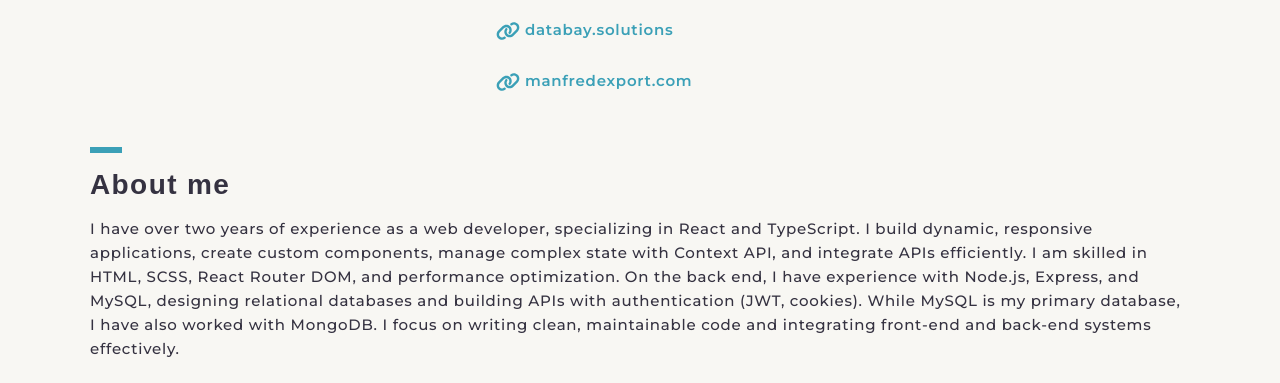
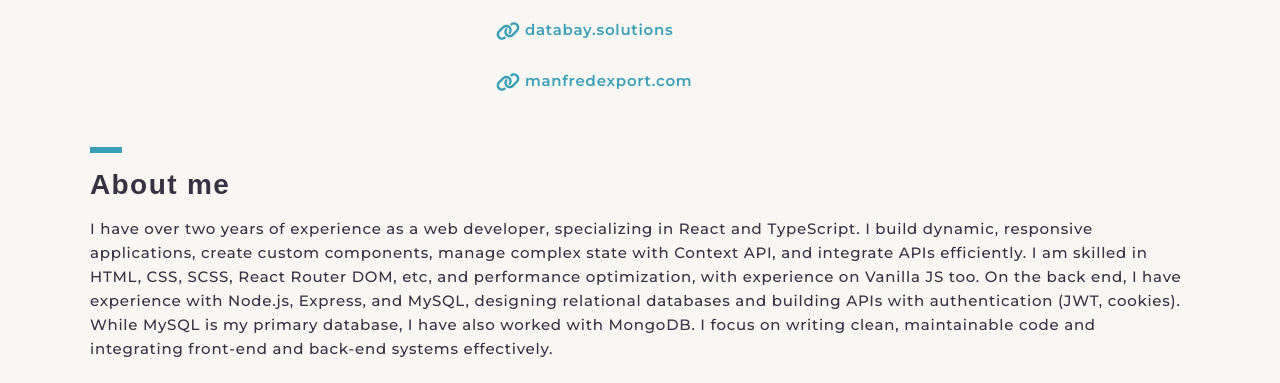
Before and after one commit to salino3/my-cv-english-latest, a plain HTML site: page index.html in a window 1280 px wide. Shown: the part 569-952 px from the top of the page. Drawn offline with Linux system fonts and the light colour scheme; a web font is replaced by a local one.

Commit message:
change text about me

```diff
--- a/index.html
+++ b/index.html
@@ -565,9 +565,14 @@
         <h2>About me</h2>
       </div>
       <p>
-        I have over two years of experience as a web developer, specializing in React and TypeScript. I build dynamic, responsive applications, create custom components, manage complex state with Context API, and integrate APIs efficiently. I am skilled in HTML, SCSS, React Router DOM, and performance optimization.
-
-        On the back end, I have experience with Node.js, Express, and MySQL, designing relational databases and building APIs with authentication (JWT, cookies). While MySQL is my primary database, I have also worked with MongoDB. I focus on writing clean, maintainable code and integrating front-end and back-end systems effectively.
+        I have over two years of experience as a web developer, specializing in React and
+        TypeScript. I build dynamic, responsive applications, create custom components, manage
+        complex state with Context API, and integrate APIs efficiently. I am skilled in HTML, CSS,
+        SCSS, React Router DOM, etc, and performance optimization, with experience on Vanilla JS too.
+        On the back end, I have experience with Node.js, Express, and MySQL, designing relational
+        databases and building APIs with authentication (JWT, cookies). While MySQL is my
+        primary database, I have also worked with MongoDB. I focus on writing clean,
+        maintainable code and integrating front-end and back-end systems effectively.
   </p>
     </section>
 
```
